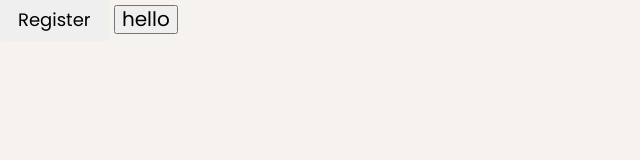
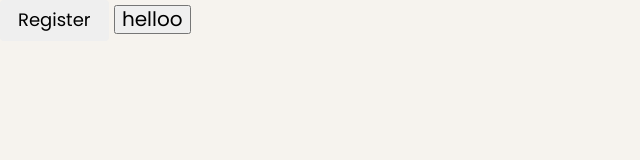
Before and after one commit to karthikeyan118/new-repo, a plain HTML site: page components/button.html in a window 1280 px wide. Shown: the full height of the page, 0-640 px from the left. Drawn offline with Linux system fonts and the light colour scheme.

Commit message:
updated button.html

```diff
--- a/components/button.html
+++ b/components/button.html
@@ -16,6 +16,6 @@
   </head>
   <body>
     <button class="btn">Register</button>
-    <button class="light__black">hello</button>
+    <button class="light__black">helloo</button>
   </body>
 </html>
```
